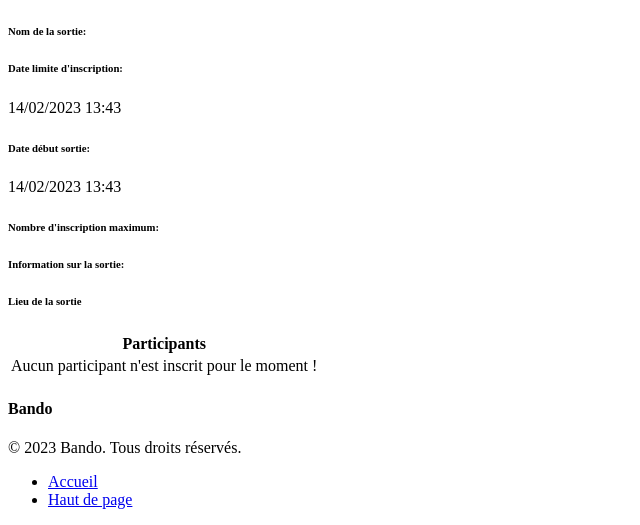
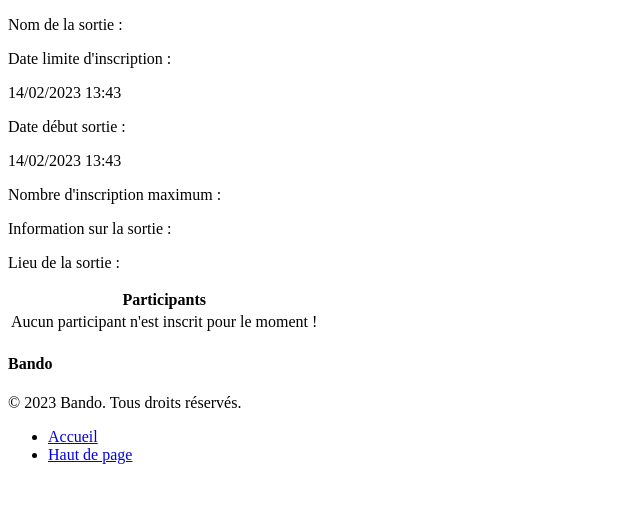
Before and after one commit to caliendojulien/bando, a Symfony app: template templates/sorties/sortie-detail.html.twig in a window 1280 px wide. Shown: the part 781-1306 px from the top of the page, without its empty margins (0-640 px from the left). After the commit the page ends 1245 px from the top, so only its background shows below. Run offline with Twig, Linux system fonts and the light colour scheme; the template is opened without the code that fills it, so the values that code supplies are empty; some libraries are stand-ins or nearby versions.

Commit message:
correction qq erreurs erreurs

```diff
--- a/templates/sorties/sortie-detail.html.twig
+++ b/templates/sorties/sortie-detail.html.twig
@@ -1,25 +1,30 @@
 {% extends 'base.html.twig' %}
 
-{% block title %}
+{% block title %}Afficher une sortie
 {% endblock %}
 
 {% block stylesheets %}
     {{ parent() }}
-    <link rel="stylesheet" href="https://unpkg.com/leaflet@1.3.1/dist/leaflet.css" integrity="sha512-Rksm5RenBEKSKFjgI3a41vrjkw4EVPlJ3+OiI65vTjIdo9brlAacEuKOiQ5OFh7cOI1bkDwLqdLw3Zg0cRJAAQ==" crossorigin="" />
+    <link rel="stylesheet" href="https://unpkg.com/leaflet@1.3.1/dist/leaflet.css"
+          integrity="sha512-Rksm5RenBEKSKFjgI3a41vrjkw4EVPlJ3+OiI65vTjIdo9brlAacEuKOiQ5OFh7cOI1bkDwLqdLw3Zg0cRJAAQ=="
+          crossorigin=""/>
     <style type="text/css">
-        #map{ /* la carte DOIT avoir une hauteur sinon elle n'apparaît pas */
-            height:400px;
+        #map { /* la carte DOIT avoir une hauteur sinon elle n'apparaît pas */
+            height: 400px;
         }
     </style>
 {% endblock %}
 {% block javascripts %}
     {{ parent() }}
-    <script src="https://unpkg.com/leaflet@1.3.1/dist/leaflet.js" integrity="sha512-/Nsx9X4HebavoBvEBuyp3I7od5tA0UzAxs+j83KgC8PU0kgB4XiK4Lfe4y4cgBtaRJQEIFCW+oC506aPT2L1zw==" crossorigin=""></script>
+    <script src="https://unpkg.com/leaflet@1.3.1/dist/leaflet.js"
+            integrity="sha512-/Nsx9X4HebavoBvEBuyp3I7od5tA0UzAxs+j83KgC8PU0kgB4XiK4Lfe4y4cgBtaRJQEIFCW+oC506aPT2L1zw=="
+            crossorigin=""></script>
     <script type="text/javascript">
         // On initialise la latitude et la longitude de Paris (centre de la carte)
         var lat = {{ sortie.lieu.latitude }};
         var lon = {{ sortie.lieu.longitude }};
         var macarte = null;
+
         // Fonction d'initialisation de la carte
         function initMap() {
             // Créer l'objet "macarte" et l'insèrer dans l'élément HTML qui a l'ID "map"
@@ -34,7 +39,7 @@
             var marker = L.marker([lat, lon]).addTo(macarte);
         }
 
-        window.onload = function(){
+        window.onload = function () {
             // Fonction d'initialisation qui s'exécute lorsque le DOM est chargé
             initMap();
         };
@@ -45,22 +50,33 @@
     <h3>Afficher une sortie</h3>
     <div id="map">
     </div>
-    <section>
-        <h6>Nom de la sortie:</h6><p>{{ sortie.nom }}</p>
-        <h6>Date limite d'inscription:</h6><p>{{ sortie.debutSortie|date('d/m/Y H:i') }}</p>
-        <h6>Date début sortie:</h6><p>{{ sortie.debutSortie|date('d/m/Y H:i') }}</p>
-        <h6>Nombre d'inscription maximum:</h6><p>{{ sortie.nombreInscriptionsMax }}</p>
-        <h6>Information sur la sortie:</h6><p>{{ sortie.infosSortie }}</p>
-        <h6>Lieu de la sortie</h6>
-        <p>{{ sortie.lieu.nom }}</p>
-        <p>{{ sortie.lieu.rue }}</p>
-        <p>{{ sortie.lieu.ville.codePostal }} {{ sortie.lieu.ville }}</p
+    <section class="detailSortie">
+        {#        <h6>Nom de la sortie : </h6><p>{{ sortie.nom }}</p> #}
+        {#        <h6>Date limite d'inscription : </h6><p>{{ sortie.dateLimiteInscription|date('d/m/Y H:i') }}</p> #}
+        {#        <h6>Date début sortie : </h6><p>{{ sortie.debutSortie|date('d/m/Y H:i') }}</p> #}
+        {#        <h6>Nombre d'inscription maximum : </h6><p>{{ sortie.nombreInscriptionsMax }}</p> #}
+        {#        <h6>Information sur la sortie : </h6><p>{{ sortie.infosSortie }}</p> #}
+        {#        <h6>Lieu de la sortie : </h6> #}
+        <p class="libSortie">Nom de la sortie : </p>
+        <p class="libDonneesSortie flow-text">{{ sortie.nom }}</p>
+        <p class="libSortie">Date limite d'inscription : </p>
+        <p class="libDonneesSortie">{{ sortie.dateLimiteInscription|date('d/m/Y H:i') }}</p>
+        <p class="libSortie">Date début sortie : </p>
+        <p class="libDonneesSortie">{{ sortie.debutSortie|date('d/m/Y H:i') }}</p>
+        <p class="libSortie">Nombre d'inscription maximum : </p>
+        <p class="libDonneesSortie">{{ sortie.nombreInscriptionsMax }}</p>
+        <p class="libSortie">Information sur la sortie : </p>
+        <p class="flow-text libDonneesSortie">{{ sortie.infosSortie }}</p>
+        <p class="libSortie">Lieu de la sortie : </p>
+        <p class="libDonneesSortie">{{ sortie.lieu.nom }}</p>
+        <p class="libDonneesSortie">{{ sortie.lieu.rue }}</p>
+        <p class="libDonneesSortie">{{ sortie.lieu.ville.codePostal }} {{ sortie.lieu.ville }}</p>
     </section>
     <section>
         <table class="table table-striped">
             <thead>
             <tr>
-                    <th id="titre_participants">Participants</th>
+                <th id="titre_participants">Participants</th>
             </tr>
             </thead>
             <tbody>
@@ -71,7 +87,9 @@
             {% endif %}
             {% for participant in sortie.participants %}
                 <tr>
-                    <td id="nom_participants"><a href="{{ path('profil_affich', {'id': participant.id}) }}">{{ participant.prenom }} {{ participant.nom }}</a></td>
+                    <td id="nom_participants"><a
+                                href="{{ path('profil_affich', {'id': participant.id}) }}">{{ participant.prenom }} {{ participant.nom }}</a>
+                    </td>
                 </tr>
             {% endfor %}
             </tbody>
```
Also changed, not shown: assets/styles/app.scss (+12 -0 lines), src/Controller/SortiesController.php (+3 -7 lines).
